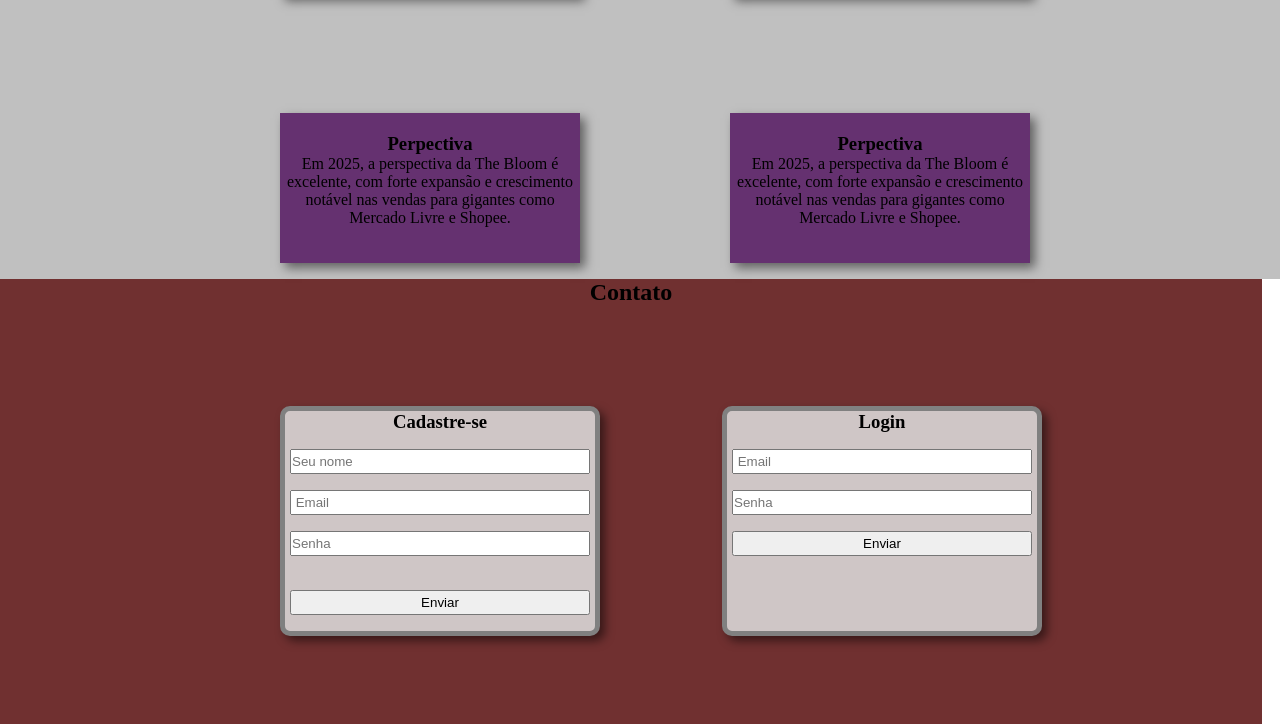
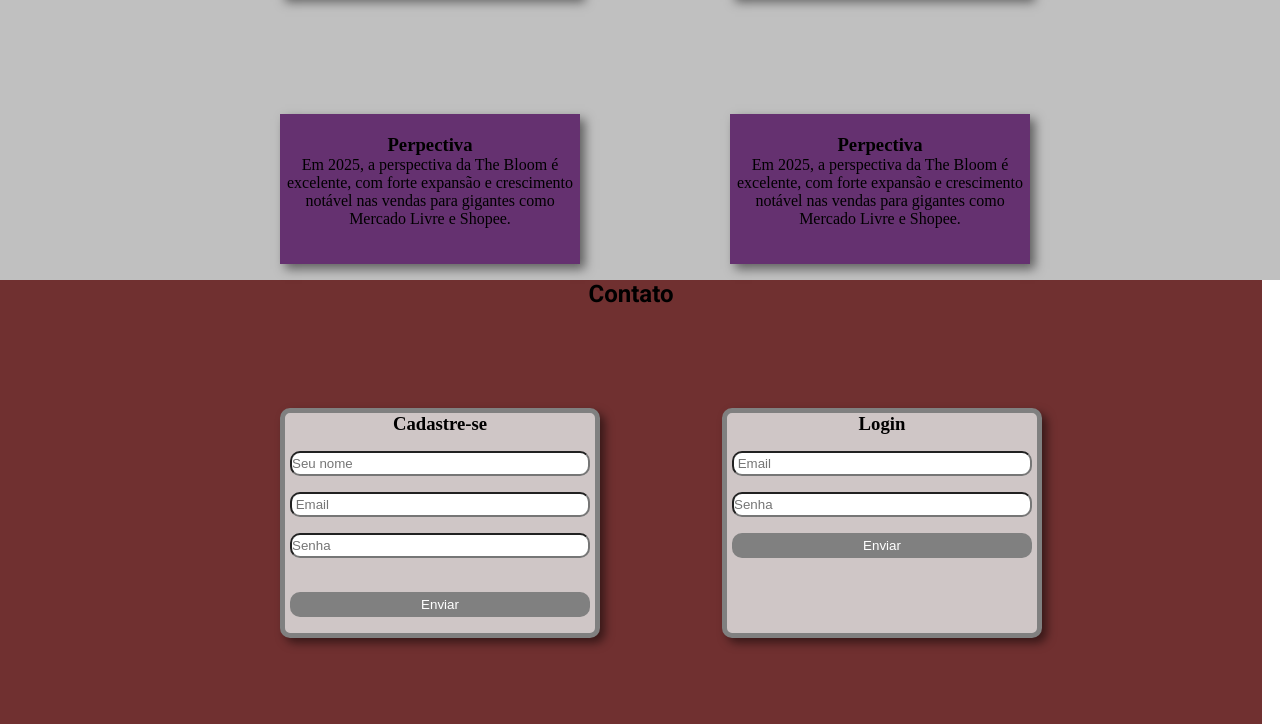
Before and after one commit to GAPS5/Site_Thebloom, a plain HTML site: page index.html in a window 1280 px wide. Shown: the part 1281-2005 px from the top of the page. Drawn offline with Linux system fonts and the light colour scheme.

Commit message:
commit att

```diff
--- a/index.html
+++ b/index.html
@@ -6,6 +6,10 @@
     <title>The bloom</title>
     <link rel="stylesheet" href="style.css">
     <link rel="shortcut icon" href="imagens/WhatsApp Image 2024-10-27 at 00.09.21_d87133f0.png" type="image/x-icon">
+
+    <link rel="preconnect" href="https://fonts.googleapis.com">
+    <link rel="preconnect" href="https://fonts.gstatic.com" crossorigin>
+    <link href="https://fonts.googleapis.com/css2?family=Bungee&family=Roboto:ital,wght@0,100;0,300;0,400;0,500;0,700;0,900;1,100;1,300;1,400;1,500;1,700;1,900&display=swap" rel="stylesheet">
 </head>
 <body>
     <div class="container">
@@ -18,7 +22,7 @@
                 <a href="#so1">Sobre nós</a>
             </li>
             <li>
-                <a href="#">Contato</a>
+                <a href="#contato">Contato</a>
             </li>
         </ul>
         </header>
@@ -63,7 +67,7 @@
                 </section>
             </main>
             <footer class="footerprincipal">
-                <h2>Contato</h2>
+                <h2 id="contato">Contato</h2>
                 <section class="cadastro">
                     <article class="cadastro1">
                         <h3>Cadastre-se</h3>
--- a/style.css
+++ b/style.css
@@ -13,6 +13,9 @@
     display: flex;
     align-items: center;
     justify-content: space-between;
+}
+.segmentos h1, .information h2, .footerprincipal h2 {
+    font-family: "Roboto", serif;
 }
 .segmentos h1 {
     margin-left: 100px;
@@ -189,6 +192,15 @@ footer h2 {
     margin-left: 5px;
 
 }
+.cadastro1 button {
+    color: white;
+    background-color: grey;
+    border: none;
+    border-radius: 10px;
+}
+.cadastro1 button:hover {
+    background-color: rgb(58, 58, 58);
+}
 .cadastro1 h3 {
     margin-bottom: 16px;
 }
@@ -204,12 +216,21 @@ footer h2 {
     border: 5px solid rgb(128, 128, 128);
 }
 .cadastro2 button, input {
+    border-radius: 10px;
     display: block;
     width: 300px;
     height: 25px;
     margin-bottom: 16px;
     margin-left: 5px;
-
+}
+.cadastro2 button {
+    color: white;
+    background-color: grey;
+    border: none;
+    border-radius: 10px;
+}
+.cadastro2 button:hover {
+    background-color: rgb(58, 58, 58);
 }
 .cadastro2 h3 {
     margin-bottom: 16px;
```
